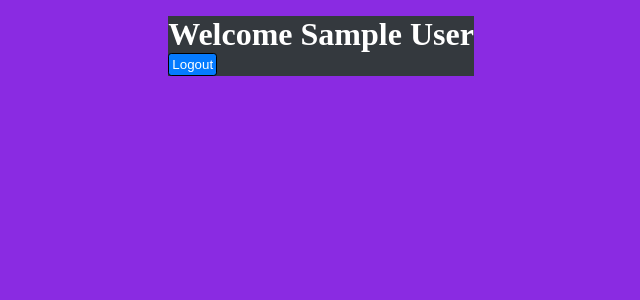
After one commit to mjstafford/Python, a Flask app: page /success in a window 1280 px wide. The commit adds this page. Shown: the top 300 px of the page, without its empty margins (319-959 px from the left). Run offline with Flask 2, Linux system fonts and the light colour scheme; the visitor is signed in with stand-in values (Sample User, id 1).

Commit message:
login complete

```diff
--- a/flask_mysql/assignments/login_and_registration/app/__init__.py
+++ b/flask_mysql/assignments/login_and_registration/app/__init__.py
@@ -1,6 +1,6 @@
-import flask from Flask, session
+from flask import Flask, session
 
 app=Flask(__name__)
 app.secret_key = "123"
 
-DATABASE = "login_and_registration"
+DATABASE = "users_schema"
--- a/flask_mysql/assignments/login_and_registration/app/controllers/users_controller.py
+++ b/flask_mysql/assignments/login_and_registration/app/controllers/users_controller.py
@@ -1,2 +1,65 @@
+from app import app
 from app.config.mysqlconnection import connectToMySQL
-from flask import Flask, render_template, redirect, session, flash
+from flask import Flask, render_template, redirect, session, flash,request
+from flask_bcrypt import Bcrypt
+from app.models.user import User
+
+bcrypt = Bcrypt(app)    #why do we add app?
+
+@app.route("/")
+def home_page():
+    return render_template("index.html")
+
+@app.route("/new", methods=["POST"])
+def create_user():
+    if not User.validate_user(request.form):
+        return redirect("/")        #returns with flashed messages
+
+    password_hashed = bcrypt.generate_password_hash(request.form["password"])
+    print(password_hashed)
+    user = {
+        "first_name": request.form["first_name"],
+        "last_name": request.form["last_name"],
+        "email": request.form["email"],
+        "password": password_hashed
+    }
+
+    id = User.save(user)
+    session["user_id"] = id
+    session["user_name"] = user["first_name"] + " " + user["last_name"]
+
+    return redirect("/success")
+
+
+@app.route("/success")
+def successful_registration():
+    if "user_id" not in session:
+        return "You are not logged in! <a href='/'>Home</a>"
+    return render_template("success.html")
+
+@app.route("/logout", methods=["POST"])
+def logout():
+    session.clear()
+    return redirect("/")
+
+@app.route("/login", methods=["POST"])
+def login():
+    # validate
+    if not User.validate_login(request.form):
+        return redirect("/")        #returns with flashed messages
+
+    user = User.find_by_email(request.form)[0]      #not a object yet
+    user_instance = User( user )
+    print('******************')
+    print(user['password'])
+    print(user_instance.first_name)
+    print("$$$$$$$$$$$$$$$$$")
+
+    if not bcrypt.check_password_hash(user["password"], request.form["password"]):
+        flash("Invalid password", "login")
+        return redirect("/")
+
+    session["user_id"] = user_instance.id
+    session["user_name"] = user_instance.first_name + " " + user_instance.last_name
+
+    return redirect("/success")
--- a/flask_mysql/assignments/login_and_registration/app/static/css/style.css
+++ b/flask_mysql/assignments/login_and_registration/app/static/css/style.css
@@ -5,5 +5,54 @@
 }
 
 body {
+    display: flex;
+    justify-content: space-around;
     background-color: blueviolet;
+    padding: 1rem;
 }
+
+#col-left,
+#col-right {
+    background-color: #34393E;
+    color: white
+}
+
+#col-left h2 {
+    color: #057BFF;
+}
+
+#col-right h2 {
+    color: #299F44;
+}
+
+#register-form,
+#login-form {
+    display: flex;
+    flex-direction: column;
+    width: 250px;
+    padding: 10px;
+}
+
+#register-form>input,
+#login-form>input {
+    margin-bottom: 8px;
+}
+
+input[type="submit"] {
+    width: fit-content;
+    background-color: #057BFF;
+    color: white;
+    border-radius: .2rem;
+    border: 1px black solid;
+    padding: .2rem
+}
+
+#col-right input[type="submit"] {
+    background-color: #28A644;
+}
+
+.error-messages {
+    font-size: .75rem;
+    margin-left: 1rem;
+    color: red;
+}
--- /dev/null
+++ b/flask_mysql/assignments/login_and_registration/app/templates/success.html
@@ -0,0 +1,21 @@
+<!DOCTYPE html>
+<html lang="en">
+
+<head>
+    <meta charset="UTF-8">
+    <meta http-equiv="X-UA-Compatible" content="IE=edge">
+    <meta name="viewport" content="width=device-width, initial-scale=1.0">
+    <title>Login & Register</title>
+    <link rel="stylesheet" href="{{ url_for('static',filename='css/style.css') }}">
+</head>
+
+<body>
+    <div id="col-left">
+        <h1>Welcome {{session.user_name}}</h1>
+        <form action="\logout" method="post">
+            <input type="submit" value="Logout">
+        </form>
+    </div>
+</body>
+
+</html>
--- a/flask_mysql/assignments/login_and_registration/server.py
+++ b/flask_mysql/assignments/login_and_registration/server.py
@@ -1,4 +1,5 @@
-impor app from app
+from app import app
+from app.controllers import users_controller
 
-if __name__ = "__main__":
+if __name__ == "__main__":
     app.run(debug=True)
```
Also changed, not shown: flask_mysql/assignments/login_and_registration/app/models/user.py (added, +85 -0 lines), flask_mysql/assignments/login_and_registration/app/templates/index.html (+56 -2 lines), 2 other files.
